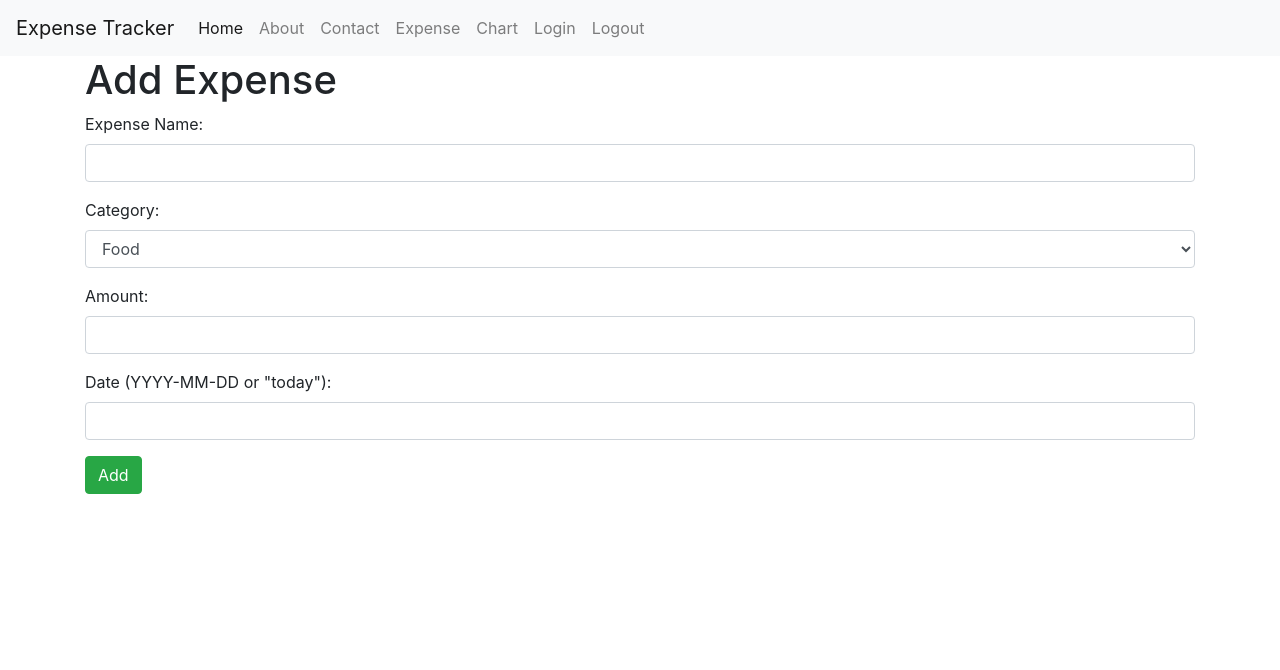
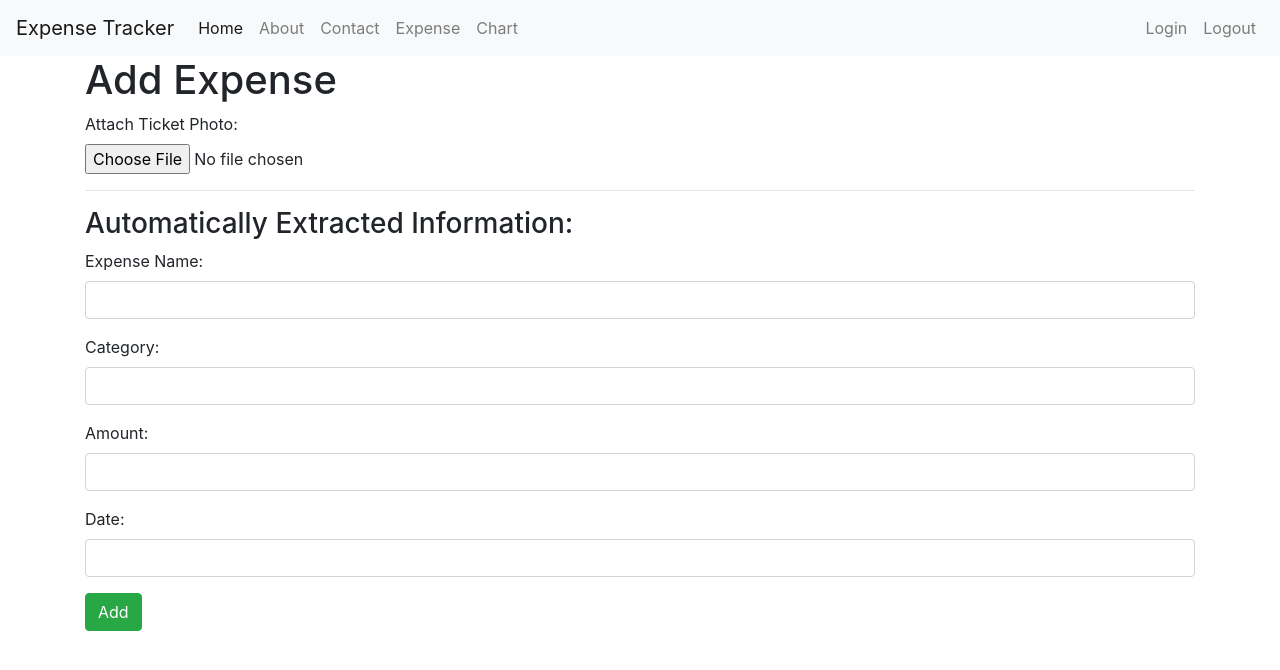
Before and after one commit to N3tup/Expense-Tracking-project, a Django app: page /expenses/add/ in a window 1280 px wide. Shown: the top 670 px of the page. Run offline with Django 5.2, Linux system fonts and the light colour scheme; some libraries are stand-ins or nearby versions.

Commit message:
Add photo upload functionality to Expense model

```diff
--- a/djangotutorial/UiExpense/settings.py
+++ b/djangotutorial/UiExpense/settings.py
@@ -125,3 +125,7 @@
 # https://docs.djangoproject.com/en/5.1/ref/settings/#default-auto-field
 
 DEFAULT_AUTO_FIELD = 'django.db.models.BigAutoField'
+
+
+MEDIA_URL = '/media/'  # URL used to access media files
+MEDIA_ROOT = os.path.join(BASE_DIR, 'media')
--- a/djangotutorial/myapp/models.py
+++ b/djangotutorial/myapp/models.py
@@ -5,6 +5,7 @@
     category = models.CharField(max_length=50)
     amount = models.FloatField()
     date = models.DateField()
+    photo = models.ImageField(upload_to='expense_photos/', blank=True, null=True)
 
     def __str__(self):
         return f"{self.name} ({self.category}) - ${self.amount:.2f} on {self.date}"
--- a/djangotutorial/myapp/templates/base.html
+++ b/djangotutorial/myapp/templates/base.html
@@ -25,19 +25,19 @@
           <li class="nav-item">
             <a class="nav-link" href="#">Contact</a>
           </li>
+
           <li class="nav-item">
             <a class="nav-link" href="/expenses">Expense</a>
           </li>
           <li class="nav-item">
             <a class="nav-link" href="/fav_chart">Chart</a>
           </li>
-          <li class="nav-item">
-            <a class="nav-link" href="/login">Login</a>
-          </li>
-          <li class="nav-item">
-            <a class="nav-link" href="/logout">Logout</a>
-          </li>
         </ul>
+        <ul class="navbar-nav ml-auto">
+          <li class="nav-item"><a class="nav-link" href="/login">Login</a></li>
+          <li class="nav-item"><a class="nav-link" href="/logout">Logout</a></li>
+        </ul>
+
       </div>
     </nav>
     <div class="container">{% block content %} {% endblock %}</div>
--- a/djangotutorial/myapp/templates/expenses/add_expense.html
+++ b/djangotutorial/myapp/templates/expenses/add_expense.html
@@ -1,29 +1,35 @@
 {% extends 'base.html' %}
+
 {% block content %}
 <h1>Add Expense</h1>
-<form method="POST">
+
+{% if error %}
+    <div class="alert alert-danger">{{ error }}</div>
+{% endif %}
+
+<form method="POST" enctype="multipart/form-data">
     {% csrf_token %}
     <div class="form-group">
+        <label for="photo">Attach Ticket Photo:</label>
+        <input type="file" name="photo" id="photo" class="form-control-file">
+    </div>
+    <hr>
+    <h3>Automatically Extracted Information:</h3>
+    <div class="form-group">
         <label for="name">Expense Name:</label>
-        <input type="text" name="name" id="name" class="form-control" required>
+        <input type="text" name="name" id="name" class="form-control" value="{{ name|default:'' }}">
     </div>
     <div class="form-group">
         <label for="category">Category:</label>
-        <select name="category" id="category" class="form-control">
-            <option>Food</option>
-            <option>Home</option>
-            <option>Work</option>
-            <option>Travel</option>
-            <option>Other</option>
-        </select>
+        <input type="text" name="category" id="category" class="form-control" value="{{ category|default:'' }}">
     </div>
     <div class="form-group">
         <label for="amount">Amount:</label>
-        <input type="number" step="0.01" name="amount" id="amount" class="form-control" required>
+        <input type="text" name="amount" id="amount" class="form-control" value="{{ amount|default:'' }}">
     </div>
     <div class="form-group">
-        <label for="date">Date (YYYY-MM-DD or "today"):</label>
-        <input type="text" name="date" id="date" class="form-control" required>
+        <label for="date">Date:</label>
+        <input type="text" name="date" id="date" class="form-control" value="{{ date|default:'' }}">
     </div>
     <button type="submit" class="btn btn-success">Add</button>
 </form>
--- a/djangotutorial/myapp/urls.py
+++ b/djangotutorial/myapp/urls.py
@@ -1,5 +1,9 @@
 from django.urls import path
+from django.conf.urls.static import static
+from django.conf import settings
 from . import views
+from django.contrib import admin
+from django.urls import path, include
 
 urlpatterns = [
     path("", views.home, name="home"),
@@ -9,3 +13,5 @@
     path("about/", views.about, name="about"),
     path("fav_chart/", views.favorite_chart, name="fav_chart")
 ]
+if settings.DEBUG:
+    urlpatterns += static(settings.MEDIA_URL, document_root=settings.MEDIA_ROOT)
--- a/djangotutorial/myapp/views.py
+++ b/djangotutorial/myapp/views.py
@@ -7,33 +7,75 @@
 import os
 from django.conf import settings
 import time
+from .OCR.OCR import extract_ticket_info
+from PIL import Image
+import numpy as np
+from .models import Expense
 
 
 
 def home(request):
     return render(request, "home.html")
 
-def view_expenses(request):
-    expenses = Expense.objects.all()
-    return render(request, "expenses/view_expenses.html", {"expenses": expenses})
-
 def add_expense(request):
     if request.method == "POST":
-        name = request.POST.get("name")
-        category = request.POST.get("category")
-        amount = request.POST.get("amount")
-        date = request.POST.get("date")
-        if date.lower() == "today":
-            date = datetime.now().strftime("%Y-%m-%d")
+        photo = request.FILES.get("photo")
 
-        Expense.objects.create(
-            name=name,
-            category=category,
-            amount=float(amount),
-            date=datetime.strptime(date, "%Y-%m-%d")
-        )
-        return redirect("view_expenses")
+        if not photo:
+            return render(request, "expenses/add_expense.html", {"error": "Photo is required for automatic extraction."})
+
+        # Read the image in memory without saving it
+        try:
+            # Process the image directly from the uploaded file
+            img = Image.open(photo)  # Open the image from the in-memory file
+            img.save(r"C:\Users\romai\Documents\.1_ Romain\2_Esiea\PROJET\TODO\expense_project\djangotutorial\media\expense_photos/temp_image.jpg")  # Temporarily save it to a memory location if needed, optional
+
+            # Process the photo with OCR
+            try:
+                # Pass the image directly to the OCR function
+                extracted_data = extract_ticket_info(img)
+                print(f"Extracted Data: {extracted_data}")
+
+                if extracted_data is None:
+                    return render(request, "expenses/add_expense.html", {"error": "Could not extract any data from the ticket."})
+
+                # Mapping extracted data to variables
+                name = extracted_data.get("location", "Unknown Location")  # Use 'location' as the name by default
+                category = extracted_data.get("category", "Other")  # Default category
+                amount = extracted_data.get("amount")
+                date = extracted_data.get("date")
+
+                # Validate critical fields before saving
+                if not amount or not date:
+                    error_message = (
+                        f"Could not extract all required information from the ticket. "
+                        f"Extracted data: {extracted_data}"
+                    )
+                    return render(request, "expenses/add_expense.html", {"error": error_message})
+
+                # Save the extracted data to the database
+                expense = Expense.objects.create(
+                    name=name,
+                    category=category,
+                    amount=amount,
+                    date=date,
+                    photo=None  # Don't store the image in the database
+                )
+
+                # Redirect to the expense list page
+                return redirect("view_expenses")
+            except Exception as e:
+                return render(request, "expenses/add_expense.html", {"error": f"Error processing the ticket: {str(e)}"})
+            finally:
+                os.remove(r"C:\Users\romai\Documents\.1_ Romain\2_Esiea\PROJET\TODO\expense_project\djangotutorial\media\expense_photos/temp_image.jpg")
+
+        except Exception as e:
+            return render(request, "expenses/add_expense.html", {"error": f"An error occurred while processing the photo: {str(e)}"})
+
+    # Render the form initially if the method is GET
     return render(request, "expenses/add_expense.html")
+
+
 
 def about(request):
     return render(request, "about.html")
@@ -98,3 +140,8 @@
         file_path = os.path.join(chart_dir, filename)
         if os.path.getmtime(file_path) < time.time() - 600:  # 10 minutes old
             os.remove(file_path)
+
+
+def view_expenses(request):
+    expenses = Expense.objects.all()  # Fetch all expenses or customize as needed
+    return render(request, 'expenses/view_expenses.html', {'expenses': expenses})
```
Also changed, not shown: djangotutorial/myapp/OCR/OCR.py (added, +73 -0 lines), djangotutorial/db.sqlite3, djangotutorial/myapp/migrations/0003_expense_photo.py (added).
